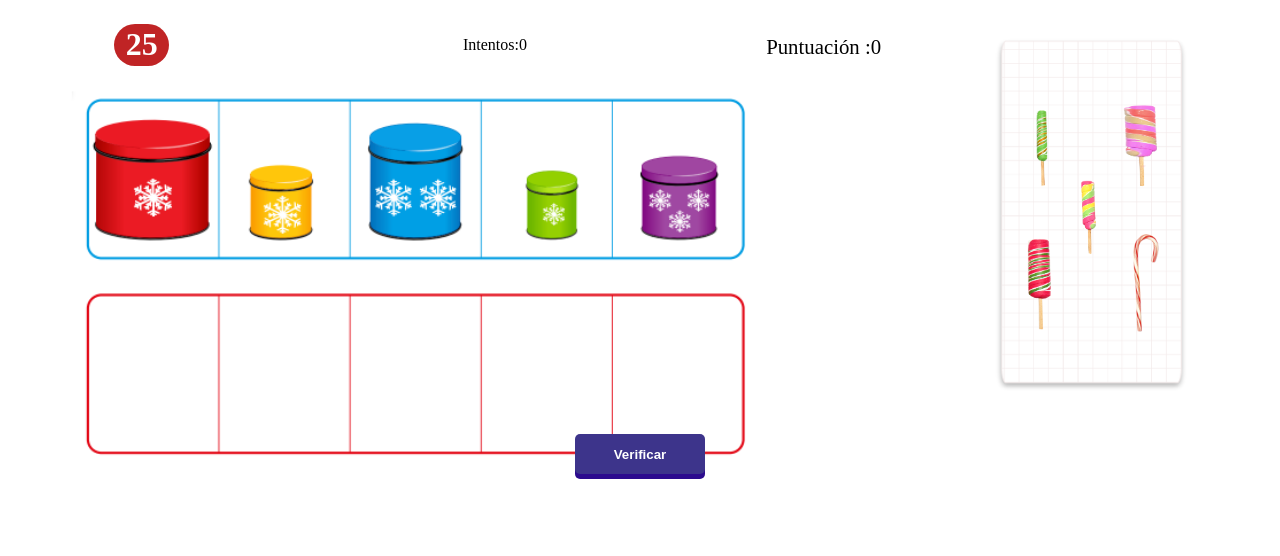
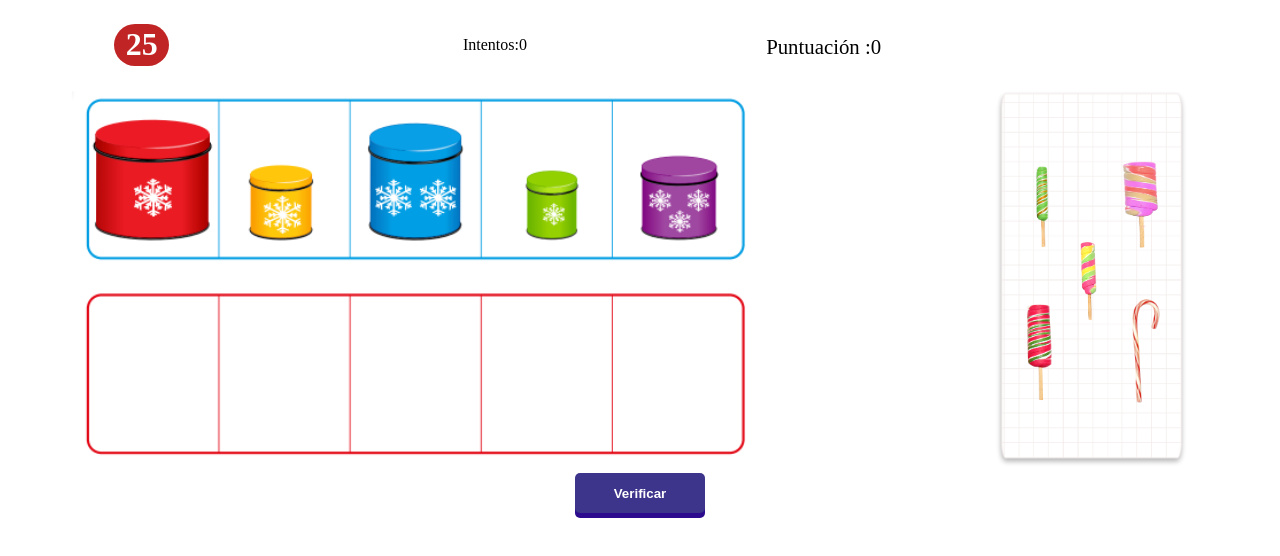
Before and after one commit to valentinbelm112/ARCA, a React (Create React App) app: page / in a window 1280 px wide. Shown: the top 556 px of the page. Built offline with nearby package versions, Linux system fonts and the light colour scheme.

Commit message:
First commit

```diff
--- a/src/assets/styles.css
+++ b/src/assets/styles.css
@@ -125,10 +125,10 @@
 }
 
 .Ini5MateForma3 .main__5forma__3 .barra__right {
-  top: 5%;
-  right: -17%;
-  left: 93%;
-  bottom: 5%;
+    top: 18%;
+    right: -17%;
+    left: 93%;
+    bottom: -14%;
 }
 
 /* left */
@@ -442,6 +442,7 @@
     border: none;
     background-color: #3d348b;
     box-shadow: 0 5px #2c0b8e;
+    margin-top: 30%;
 }
 
 
@@ -462,7 +463,7 @@
   border: none;
   background-color: #ef233c;
   box-shadow: 0 5px #d90429;
-  margin-top: 15%;
+  margin-top: 30%;
 }
 
 .Ini5MateForma3 .main__5forma__3 .container__drop .image__drop .dnd-box img {
```
